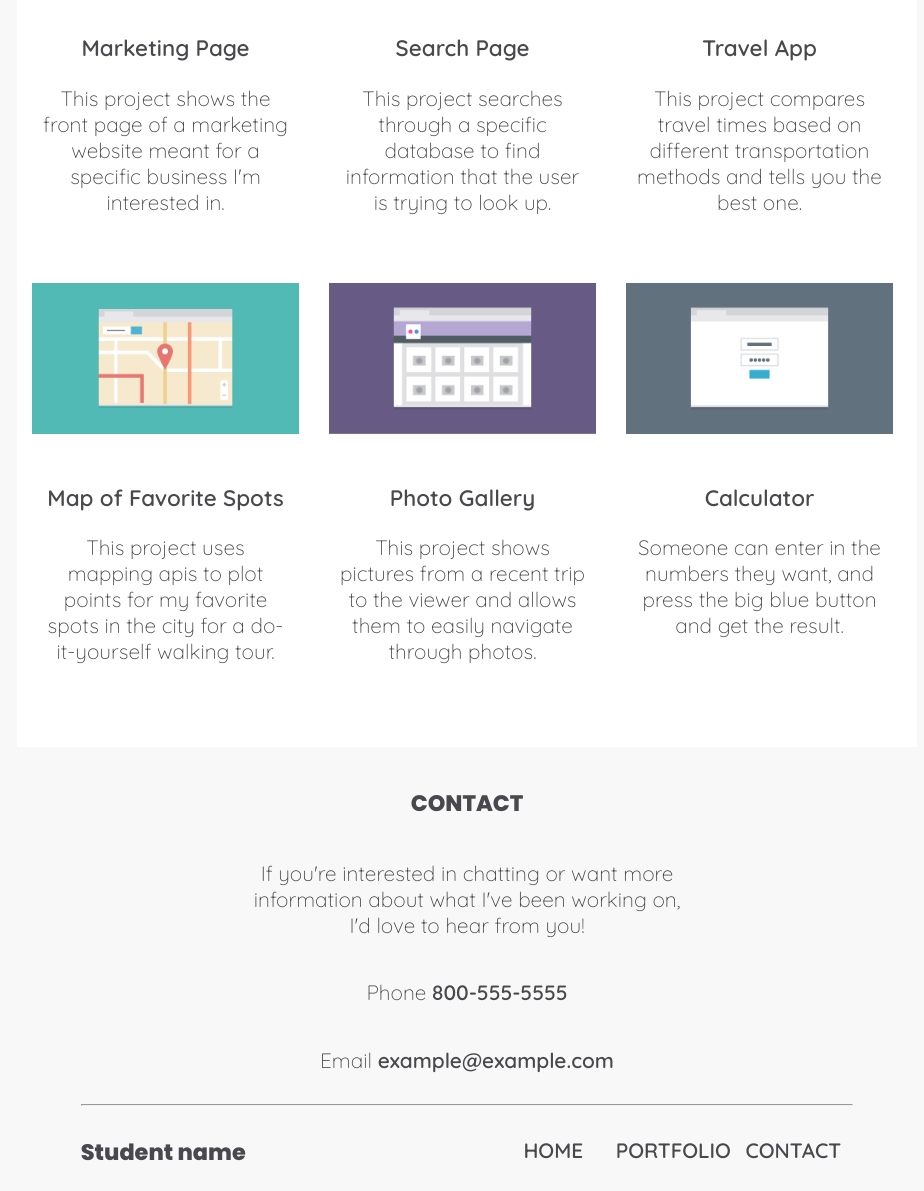
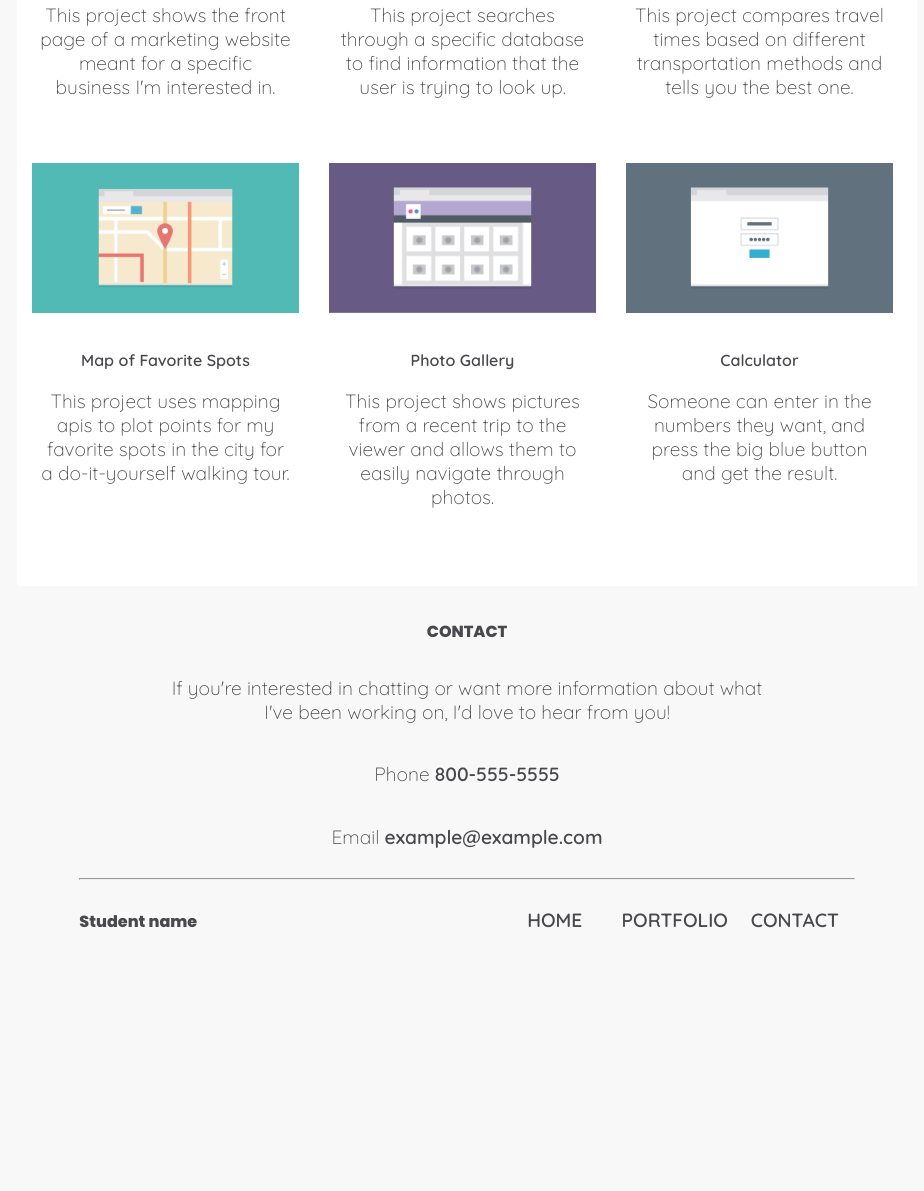
Before and after one commit to karinarogers/mobile-first-responsive-layout, a plain HTML site: page index.html in a window 1280 px wide. Shown: the part 819-2010 px from the top of the page, without its empty margins (173-1097 px from the left). After the commit the page ends 1790 px from the top, so only its background shows below. Drawn offline with Linux system fonts and the light colour scheme.

Commit message:
fix: media queries simplified

```diff
--- a/CSS/styles.css
+++ b/CSS/styles.css
@@ -9,7 +9,7 @@ body {
     font-family: 'Quicksand', sans-serif;
     color: #49494d;
     font-weight: 300;
-    font-size: 1.3rem;
+    font-size: 1.2rem;
     margin: 0;
     text-align: center;
 }
@@ -31,6 +31,7 @@ main {
 
 h1 {
     margin: 0;
+    font-size: 1.4em;
 }
 
 h3 {
@@ -38,7 +39,7 @@ h3 {
 }
 
 h2, h3 {
-    font-size: 1.4rem;
+    font-size: 1rem;
 }
 /*=============sections=========*/
 .section {
@@ -109,18 +110,22 @@ footer {
 .caps {
     text-transform: uppercase;
 }
+.foot-nav {
+    display: none;
+}
 
 /* ========================
 Media Queries
 ==========================*/
 
-/*@media overall*/
+
 @media screen and (min-width: 768px) {
 
     /*======@media header======*/
     .main-nav {
         flex-direction: row;
         justify-content: center;
+        margin-top: 0;
     }
     li {
         background-color: rgb(248, 248, 248);
@@ -142,9 +147,19 @@ Media Queries
         display: flex;
         flex-wrap: wrap;
     }
+    main {
+        margin-bottom: 3em;
+    }
+    .section {
+        width:49%;
+        margin: 2.3em 0 0;
+    }
     /*======@media footer======*/
     .to-top {
         display: none;
+    }
+    .footer {
+        align-items:baseline;
     }
     .last-nav {
         display: flex;
@@ -154,39 +169,16 @@ Media Queries
         padding: 0;
         margin: 0;
     }
-}
-
-/*mobile only*/
-@media screen and (max-width: 767px) {
     .foot-nav {
-        display:none;
+        display: inline;
     }
-}
-
-/*tablet only*/
-@media screen and (min-width: 768px) and (max-width: 1023px) {
-
-    /*======tablet header======*/
-    .main-nav {
-        margin-top: 0;
-    }
-    /*======tablet main======*/
-    main {
-        margin-bottom: 3em;
-    }
-    .section {
-        width:49%;
-        margin: 2.3em 0 0;
-    }
-
-    /*======tablet footer======*/
     footer p {
-        width: 60%;
+        width: 70%;
     }
 }
 
 /*desktop*/
-@media screen and (min-width: 1023px) {
+@media screen and (min-width: 1024px) {
 
     body {
         background-color: rgb(248, 248, 248);
@@ -207,6 +199,10 @@ Media Queries
     .main-nav {
         margin-top: 0;
     }
+    .intro {
+        justify-content: space-between;
+        /*lines up student name and 1st paragraph*/
+    }
     /*======desktop main======*/
     main {
         background-color: white;
@@ -223,7 +219,4 @@ Media Queries
         padding: 0;
         margin: 1em;
     }
-    footer p {
-        width: 50%;
-    }
 }
```
